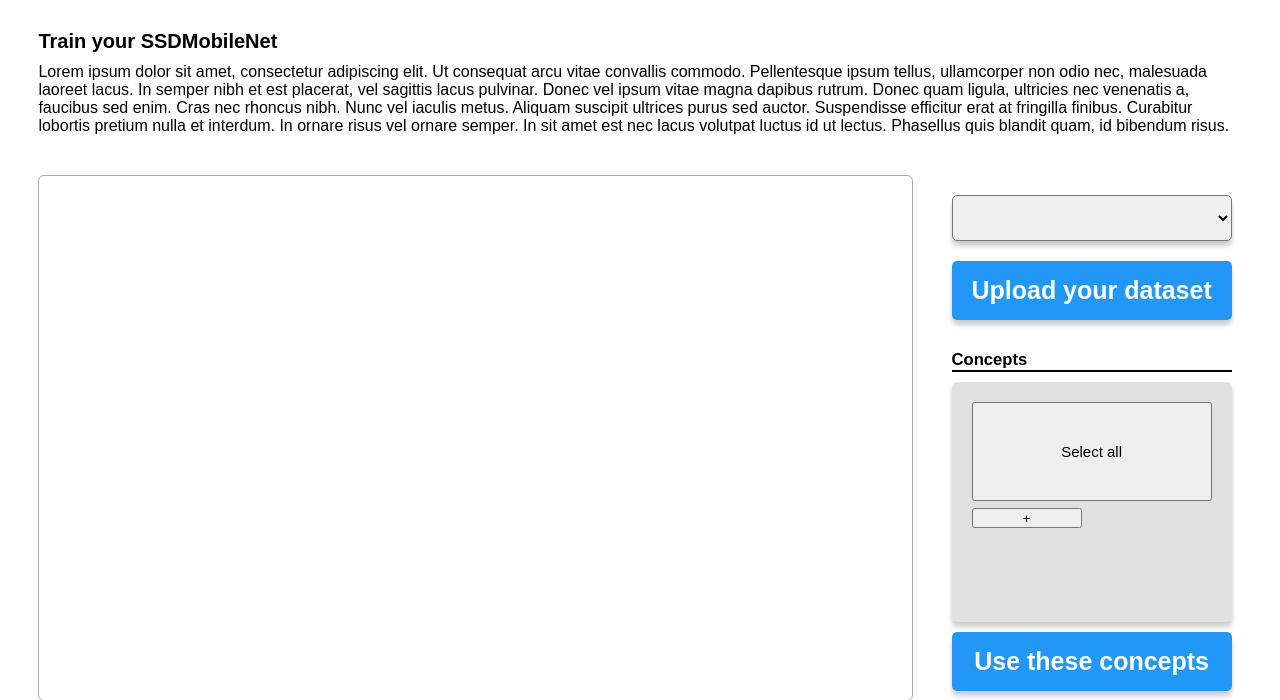
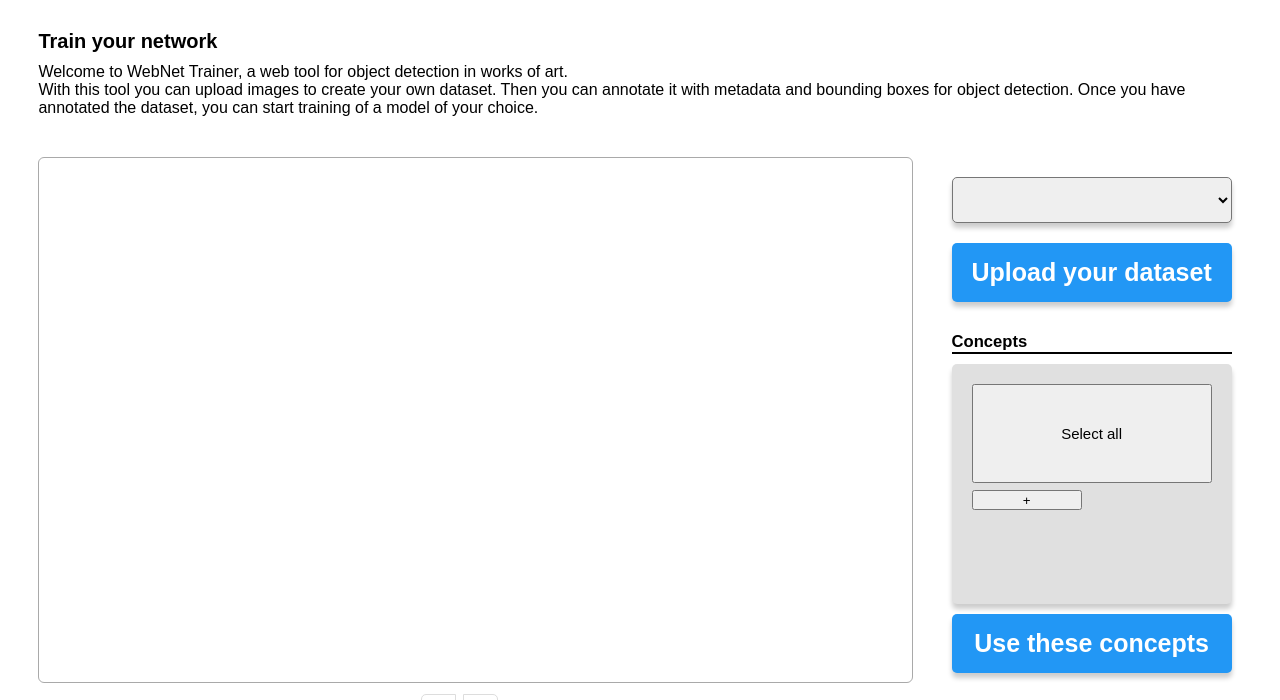
Before and after one commit to ReInHerit/reinherit-webnet-trainer, a Flask app: page / in a window 1280 px wide. Shown: the part 85-785 px from the top of the page. Run offline with Flask 2, Linux system fonts and the light colour scheme; data that the repository does not hold is empty.

Commit message:
Modificato testo in pagine html

```diff
--- a/static/js/main.js
+++ b/static/js/main.js
@@ -416,6 +416,7 @@ function displayBbox(boxData, resizeRatio) {
         box.innerHTML = this.value;
         var index = getBboxIndex(box);
         bboxes[index][0] = label.value;
+        buildResizers(box);
     });
 }
 
--- a/templates/index.html
+++ b/templates/index.html
@@ -20,16 +20,13 @@
 
 <div class="main-container">
     <div class="informations">
-        <h3>Train your SSDMobileNet</h3>
+        <h3>Train your network</h3>
         <div>
             <p>
-                Lorem ipsum dolor sit amet, consectetur adipiscing elit. Ut consequat arcu vitae convallis commodo.
-                Pellentesque ipsum tellus, ullamcorper non odio nec, malesuada laoreet lacus. In semper nibh et est
-                placerat, vel sagittis lacus pulvinar. Donec vel ipsum vitae magna dapibus rutrum. Donec quam ligula,
-                ultricies nec venenatis a, faucibus sed enim. Cras nec rhoncus nibh. Nunc vel iaculis metus. Aliquam
-                suscipit ultrices purus sed auctor. Suspendisse efficitur erat at fringilla finibus. Curabitur lobortis
-                pretium nulla et interdum. In ornare risus vel ornare semper.
-                In sit amet est nec lacus volutpat luctus id ut lectus. Phasellus quis blandit quam, id bibendum risus.
+                Welcome to WebNet Trainer, a web tool for object detection in works of art.<br>
+                With this tool you can upload images to create your own dataset. Then you can annotate it with
+                metadata and bounding boxes for object detection. Once you have annotated the dataset, you
+                can start training of a model of your choice.
             </p>
         </div>
     </div>
@@ -147,9 +144,9 @@
         <h3>Training</h3>
         <div>
             <p>
-                Lorem ipsum dolor sit amet, consectetur adipiscing elit. Ut consequat arcu vitae convallis commodo.
-                Pellentesque ipsum tellus, ullamcorper non odio nec, malesuada laoreet lacus. In semper nibh et est
-                placerat, vel sagittis lacus pulvinar. Donec vel ipsum vitae magna dapibus rutrum.
+                In this page are shown processes run by the server. You can observe the running processes on the right.<br>
+                Once all images and annotations have been preprocessed, it will start the training process, so you can
+                monitor it by the link to Tensorboard that will appear.
             </p>
         </div>
     </div>
```
